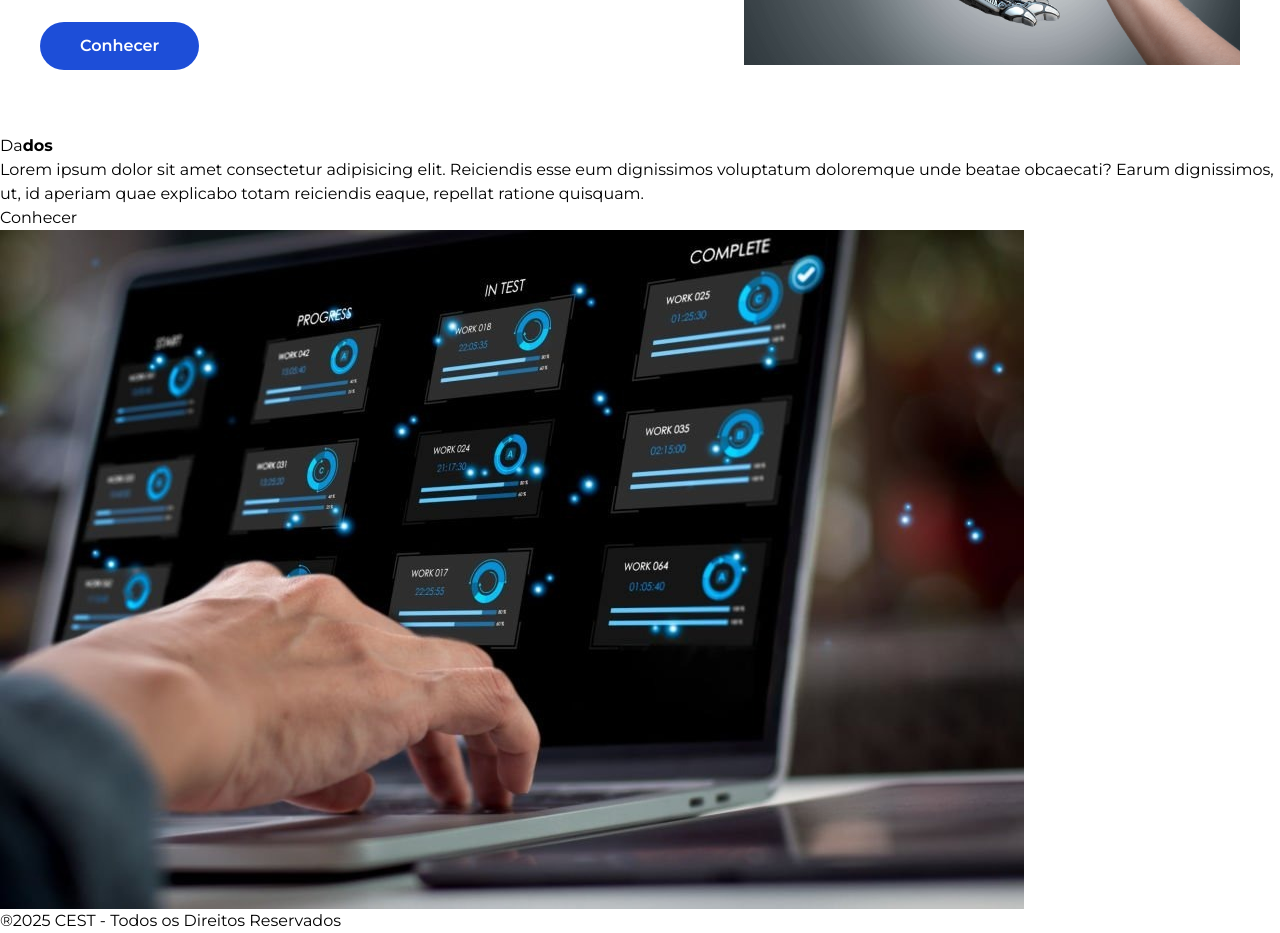
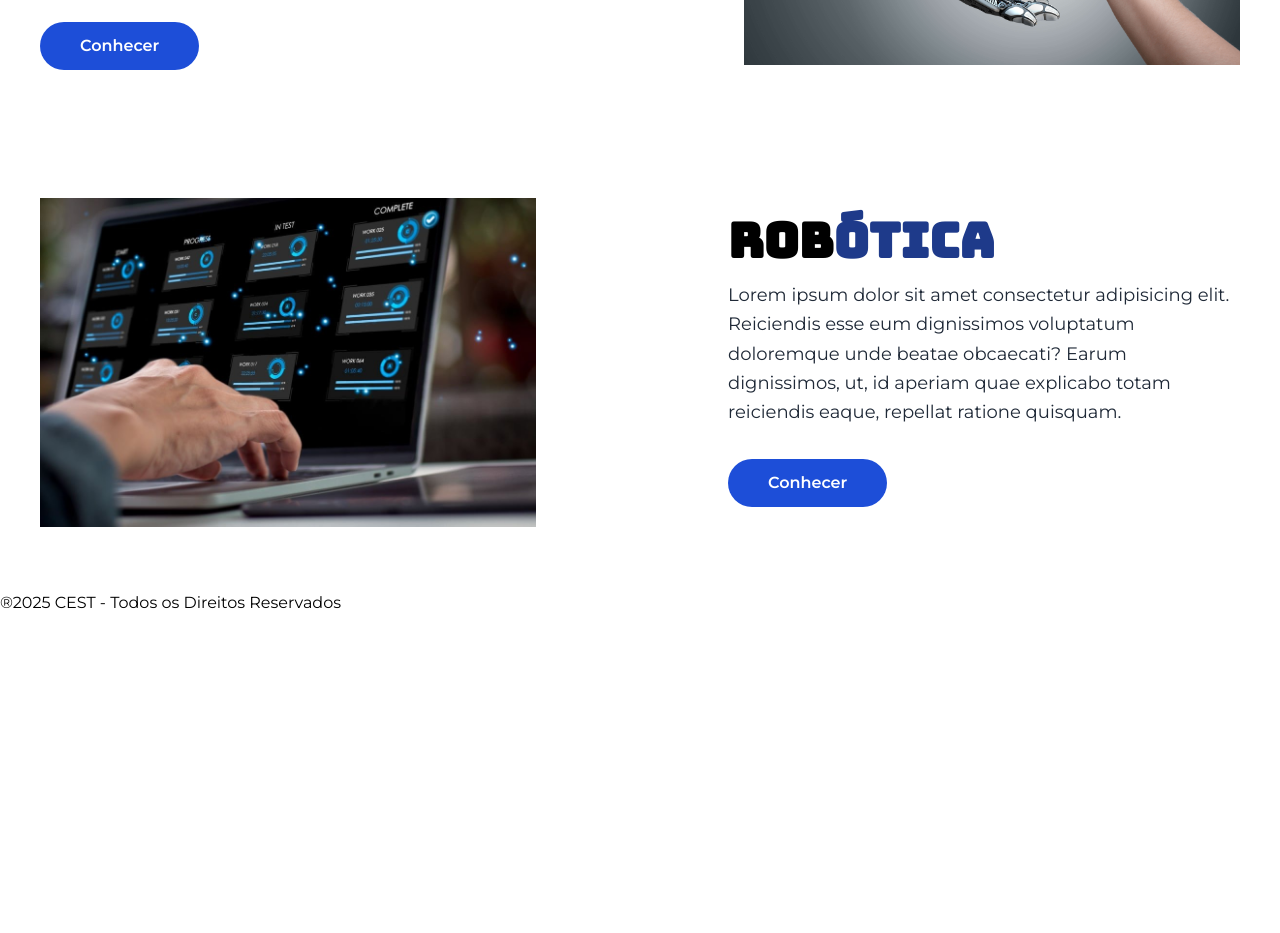
Before and after one commit to gabrielvinte/laboratorios-cest, a React (Create React App) app: page / in a window 1280 px wide. Shown: the part 1400-2333 px from the top of the page. After the commit the page ends 2015 px from the top, so only its background shows below. Built offline with nearby package versions, Linux system fonts and the light colour scheme.

Commit message:
adiciona estilo para sessao dados

```diff
--- a/src/components/Dados.jsx
+++ b/src/components/Dados.jsx
@@ -14,21 +14,44 @@ import dadosImage from "../assets/images/Dados.jpeg";
 
 function DadosRender({id}, ref){
     return(
-        <section ref={ref} id={id} className="" >
-            <div>
-                <h1>
-                    <span>Da<strong>dos</strong></span>
+        <section ref={ref} id={id} className="flex bg-white py-16 px-4 sm:px-10" >
+            <div className="container mx-auto">
+        {/* Título que aparece apenas em telas pequenas (celular/tablet). */}
+        <h1 className="text-4xl md:text-5xl font-bold font-bungee mb-10 text-center lg:hidden">
+          <span className="text-black">ROB</span>
+          <span className="text-blue-900">ÓTICA</span>
         </h1>
-                <p>
-                      Lorem ipsum dolor sit amet consectetur adipisicing elit. Reiciendis esse eum dignissimos voluptatum doloremque unde beatae obcaecati? Earum dignissimos, ut, id aperiam quae explicabo totam reiciendis eaque, repellat ratione quisquam.
+
+        <div className="flex lg:flex-row-reverse items-center justify-center gap-x-16 lg:gap-x-[12rem] gap-y-10 lg:gap-y-0">
+          {/* Bloco de texto que muda de ordem dependendo do tamanho da tela. */}
+          <div className="w-full lg:max-w-lg flex flex-col items-center text-center lg:items-start lg:text-left order-2 lg:order-1">
+            {/* Título que aparece apenas em telas grandes (monitores). */}
+            <h1 className="hidden lg:block text-4xl md:text-5xl font-bold font-bungee mb-4">
+              <span className="text-black">ROB</span>
+              <span className="text-blue-900">ÓTICA</span>
+            </h1>
+            <p className="text-gray-800 text-lg leading-relaxed mb-8">
+              Lorem ipsum dolor sit amet consectetur adipisicing elit. Reiciendis
+              esse eum dignissimos voluptatum doloremque unde beatae obcaecati?
+              Earum dignissimos, ut, id aperiam quae explicabo totam reiciendis
+              eaque, repellat ratione quisquam.
             </p>
-                <button>
+            <button className="bg-blue-700 text-white font-semibold py-3 px-10 rounded-full hover:bg-blue-800 transition-all">
               Conhecer
             </button>
           </div>
-            <div>
-                <img src={dadosImage} alt="pessoa programando"/>
+
+          {/* Bloco da imagem que também muda de ordem para se adaptar. */}
+          <div className="w-full lg:w-auto flex justify-center lg:justify-end order-1 lg:order-2">
+            <img
+              src={dadosImage}
+              alt="Ilustração de pessoas trabalhando com robótica"
+              className="w-full max-w-lg h-auto"
+            />
           </div>
+        </div>
+      </div>
+
         </section>
     )
 
```
Lines whose indentation alone changed are shown as unchanged.
